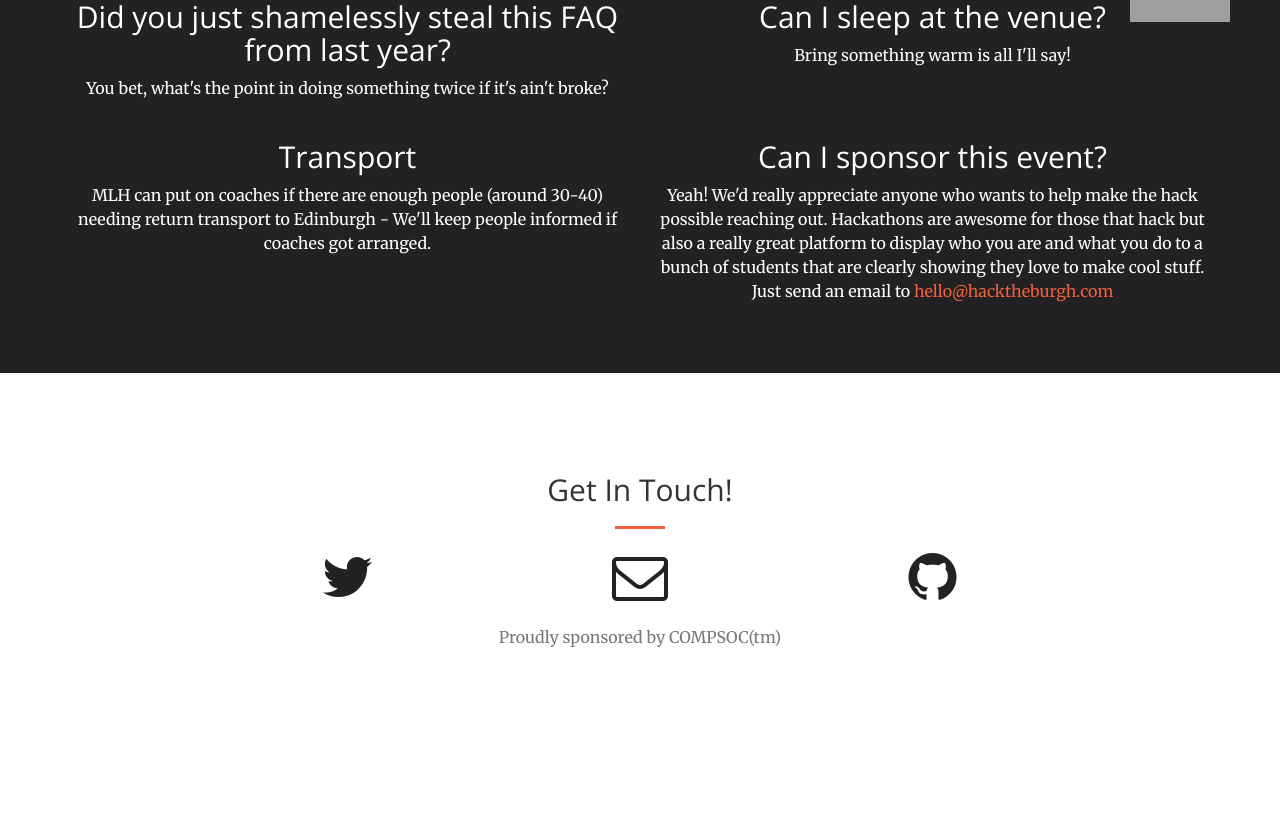
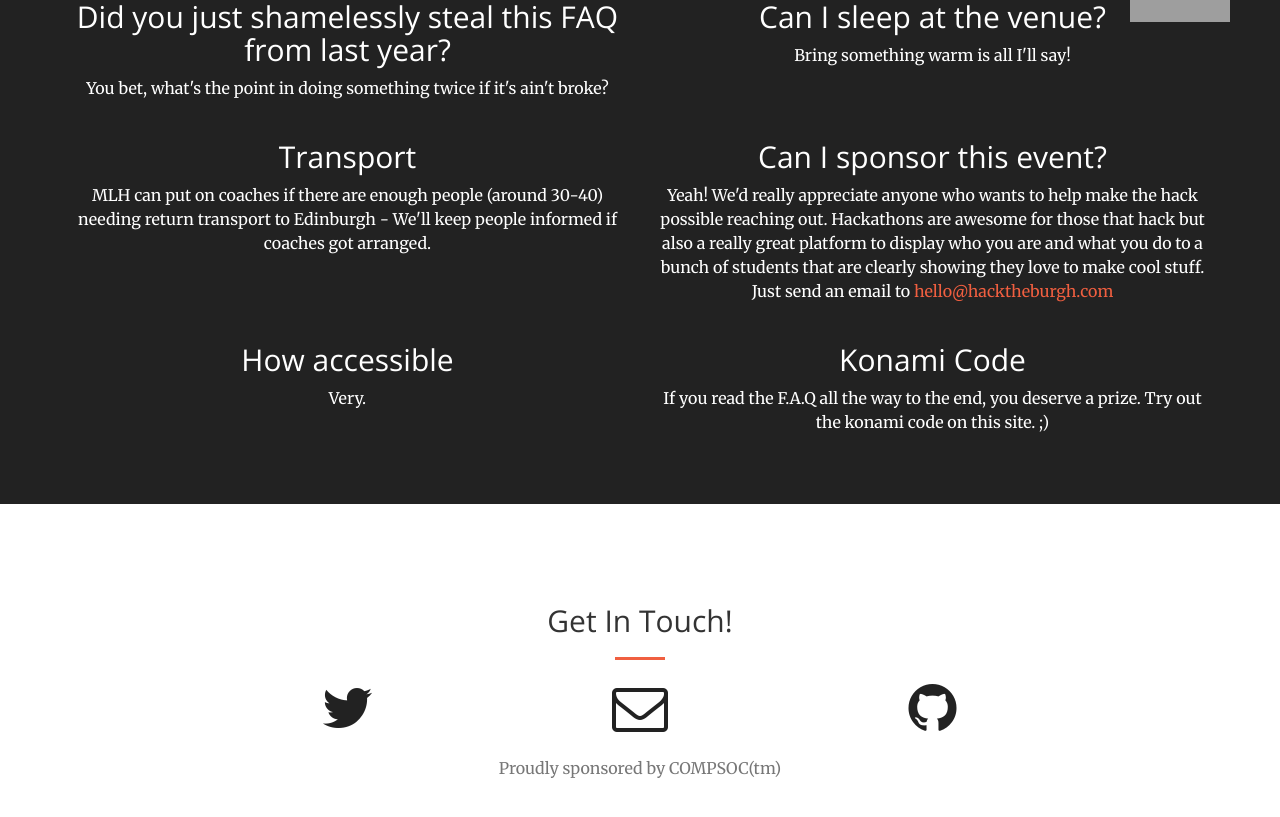
Before and after one commit to compsoc-edinburgh/htb16-site, a Jekyll site: the page built from index.html, in a window 1280 px wide and 900 px high, scrolled down 4409 px. Shown: the top 817 px of the window. Built offline with Jekyll 4.4.1, drawn with Linux system fonts in a browser that asks for light colours; before the commit the page ends 5178 px from its top, so only the background shows below that; grey boxes are pictures that could not be loaded.

Commit message:
Added some extra stuff to FAQ

```diff
--- a/_includes/aside.html
+++ b/_includes/aside.html
@@ -106,8 +106,6 @@
               </div>
                 </div><!-- /.row -->
 
-
-
                 <div class="row">
                   <div class="col-sm-6">
                 <h2>Transport</h2>
@@ -118,5 +116,16 @@
                 <p>Yeah! We'd really appreciate anyone who wants to help make the hack possible reaching out. Hackathons are awesome for those that hack but also a really great platform to display who you are and what you do to a bunch of students that are clearly showing they love to make cool stuff. Just send an email to <a href="mailto:hello@hacktheburgh.com">hello@hacktheburgh.com</a></p>
                   </div>
                 </div><!-- /.row -->
+
+                <div class="row">
+                  <div class="col-sm-6">
+                <h2>How accessible</h2>
+                <p>Very.</p>
+                  </div>
+                  <div class="col-sm-6">
+                <h2>Konami Code</h2>
+                <p>If you read the F.A.Q all the way to the end, you deserve a prize. Try out the konami code on this site. ;)</p>
+                  </div>
+                </div><!-- /.row -->
         </div>
   </aside>
```
